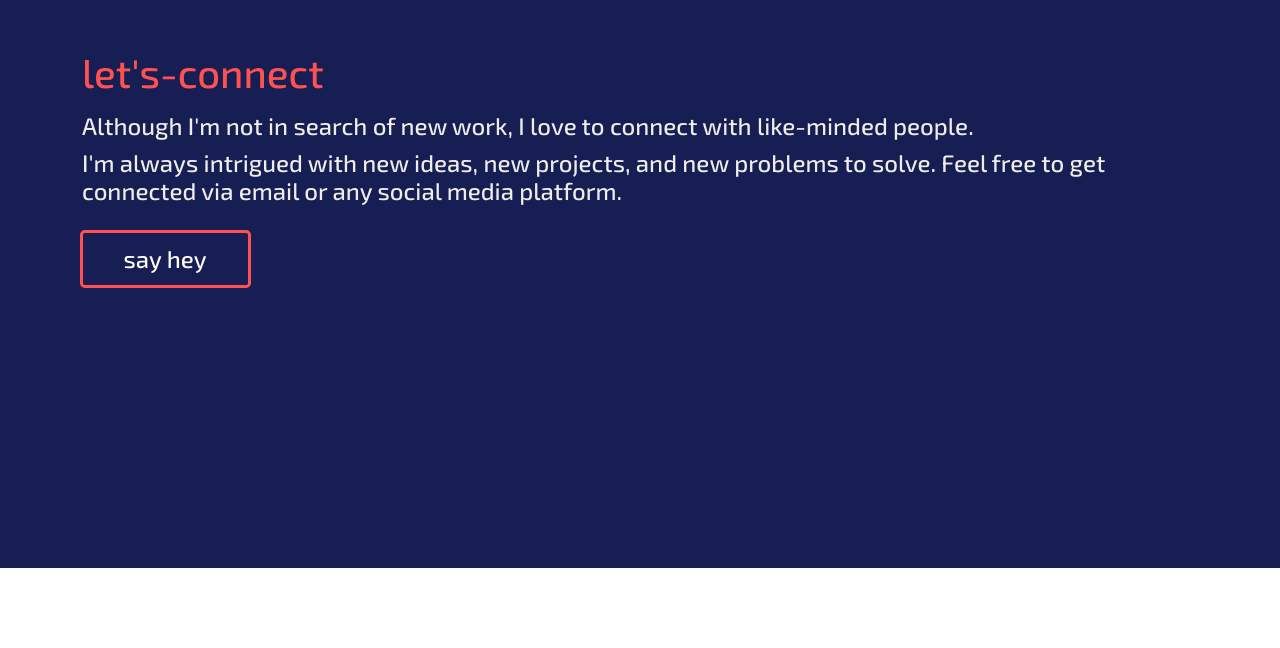
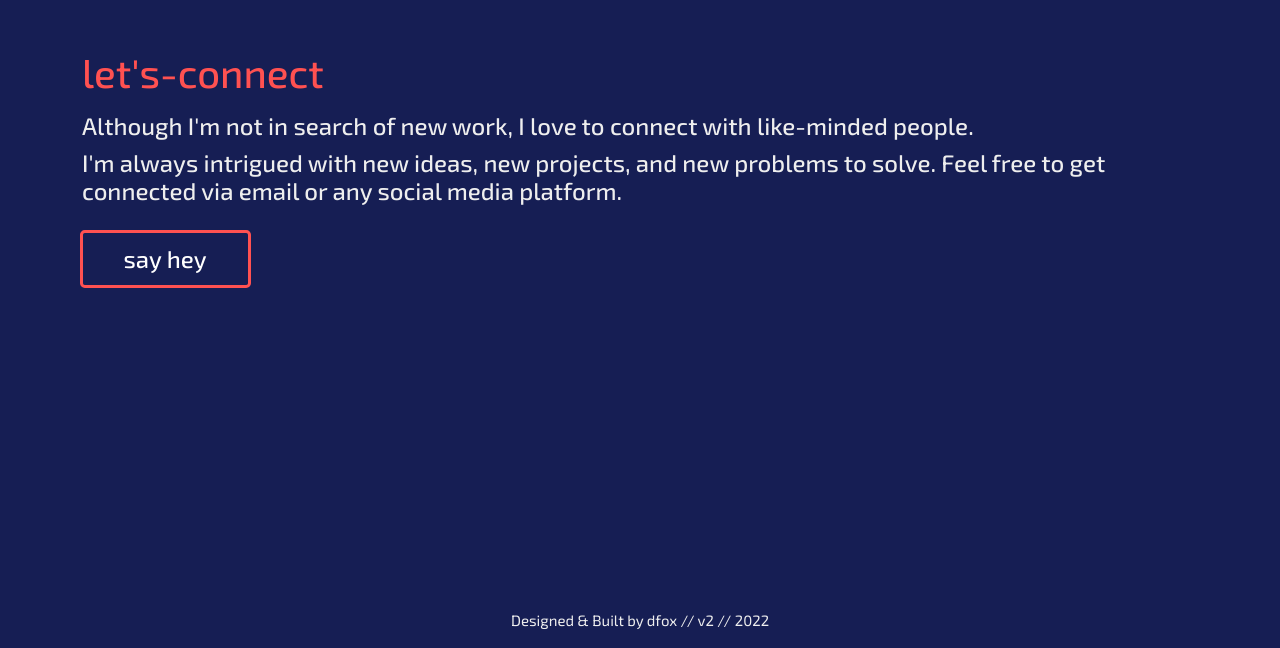
Before and after one commit to dylanfox5/v2-migration, a React (Create React App) app: page / in a window 1280 px wide. Shown: the part 2694-3342 px from the top of the page. Before the commit the page ends 3262 px from the top, so only its background shows below. Built offline with nearby package versions, Linux system fonts and the light colour scheme.

Commit message:
add footer

```diff
--- a/src/App.js
+++ b/src/App.js
@@ -4,6 +4,7 @@ import Home from './components/home/Home';
 import About from './components/about/About';
 import Projects from './components/projects/Projects';
 import Contact from './components/contact/Contact';
+import Footer from './components/footer/Footer';
 
 import 'bootstrap/dist/css/bootstrap.min.css';
 
@@ -15,6 +16,7 @@ function App() {
       <About />
       <Projects />
       <Contact />
+      <Footer />
     </div>
   );
 }
--- /dev/null
+++ b/src/components/footer/Footer.css
@@ -0,0 +1,10 @@
+.footer {
+    min-height: 5vh;
+    text-align: center;
+    margin-top: 5vh;
+    display: flex;
+    flex-direction: column;
+    justify-content: center;
+    color: var(--white);
+    font-size: 75%;
+}
--- /dev/null
+++ b/src/components/footer/Footer.js
@@ -0,0 +1,15 @@
+import Container from 'react-bootstrap/Container';
+import Row from 'react-bootstrap/Row';
+import './Footer.css';
+
+function Footer() {
+    return (
+        <Container className='footer'>
+            <Row>
+                <p>Designed & Built by dfox // v2 // 2022</p>
+            </Row>
+        </Container>
+    );
+}
+
+export default Footer;
```
